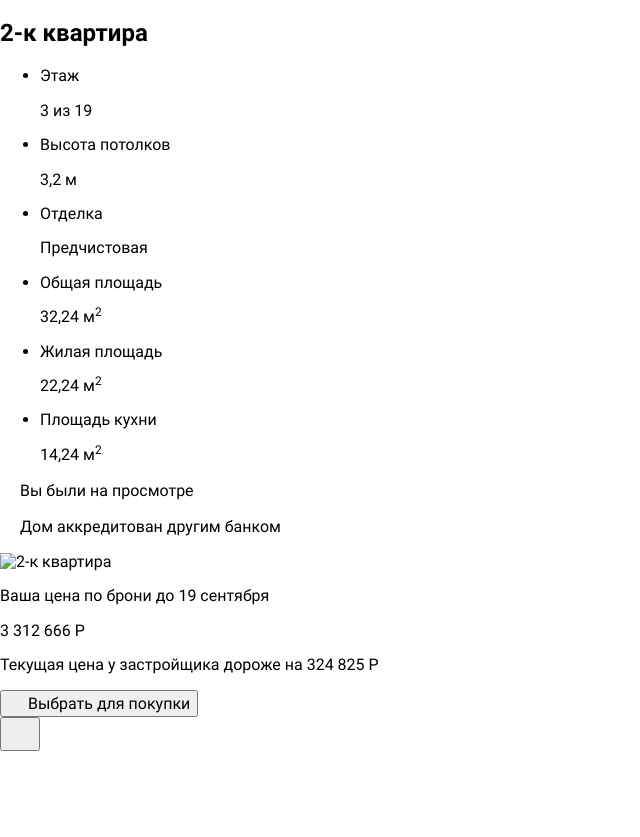
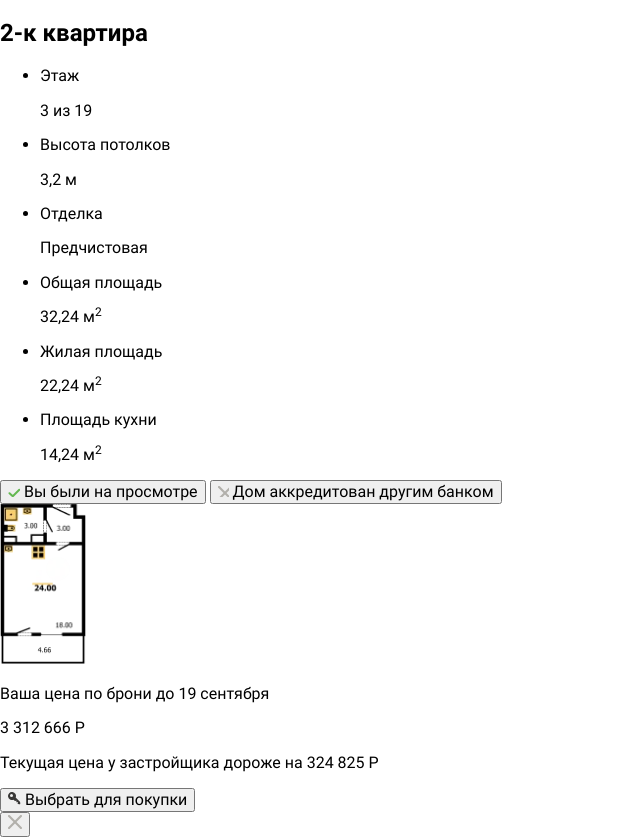
Before and after one commit to kozyrevfrontend/nmarket, a website: page source/index.html in a window 1280 px wide. Shown: the whole page, without its empty margins (0-640 px from the left). Before the commit the page ends 800 px from the top, so only its background shows below. Drawn offline with nearby package versions, Linux system fonts and the light colour scheme; files that its build step writes are made by us from their sources; files whose address does not match are found by name.

Commit message:
добавляет и подключает графику
добавляем графику из макета, подключаем, создаем svg-sprite, добавляем графику в формате webp, оптимизируем графику

```diff
--- a/source/index.html
+++ b/source/index.html
@@ -47,19 +47,24 @@
           </li>
         </ul>
         <div class="description__info">
-          <p сlass="description__info-item description__info-success">
-            <svg width="16" height="16"></svg>
+          <button сlass="description__info-button description__info-button--success">
+            <svg width="12" height="9">
+              <use href="img/sprite_auto.svg#icon-check"></use>
+            </svg>
             <span>Вы были на просмотре</span>
-          </p>
-          <p сlass="description__info-item description__info-danger">
-            <svg width="16" height="16"></svg>
+          </button>
+          <button сlass="description__info-button description__info-button--danger">
+            <svg width="11" height="11">
+              <use href="img/sprite_auto.svg#icon-cross"></use>
+            </svg>
             <span>Дом аккредитован другим банком</span>
-          </p>
+          </button>
         </div>
       </div>
       <div class="description__image">
         <picture>
-          <img width="86" height="160" src="" alt="2-к квартира">
+          <source type="image/webp" srcset="img/flat@1x.webp 1x, img/flat@2x.webp 2x">
+          <img src="img/flat@1x.png" srcset="img/flat@2x.png 2x" width="86" height="160" alt="2-к квартира">
         </picture>
       </div>
     </div>
@@ -70,12 +75,16 @@
         <p class="commerce__price-comparison">Текущая цена у застройщика дороже на 324 825 Р</p>
       </div>
       <button class="commerce__order-button">
-        <svg width="16" height="16"></svg>
+        <svg width="13" height="13">
+          <use href="img/sprite_auto.svg#icon-key"></use>
+        </svg>
         <span>Выбрать для покупки</span>
       </button>
     </div>
     <button class="card__button-close" aria-label="Закрыть объявление">
-      <svg width="24" height="24"></svg>
+      <svg width="14" height="14">
+        <use href="img/sprite_auto.svg#icon-cross"></use>
+      </svg>
     </button>
   </article>
   <script src="js/main.js"></script>
```
Also changed, not shown: build/img/flat@1x.png (added), build/img/flat@1x.webp (added), build/img/flat@2x.png (added), build/img/flat@2x.webp (added), build/img/icon-check.svg (added), build/img/icon-cross.svg (added), build/img/icon-key.svg (added), build/img/sprite_auto.svg (added), build/index.html, source/img/flat@1x.png (added), source/img/flat@1x.webp (added), source/img/flat@2x.png (added), source/img/flat@2x.webp (added), source/img/icon-check.svg (added), 2 more files.
